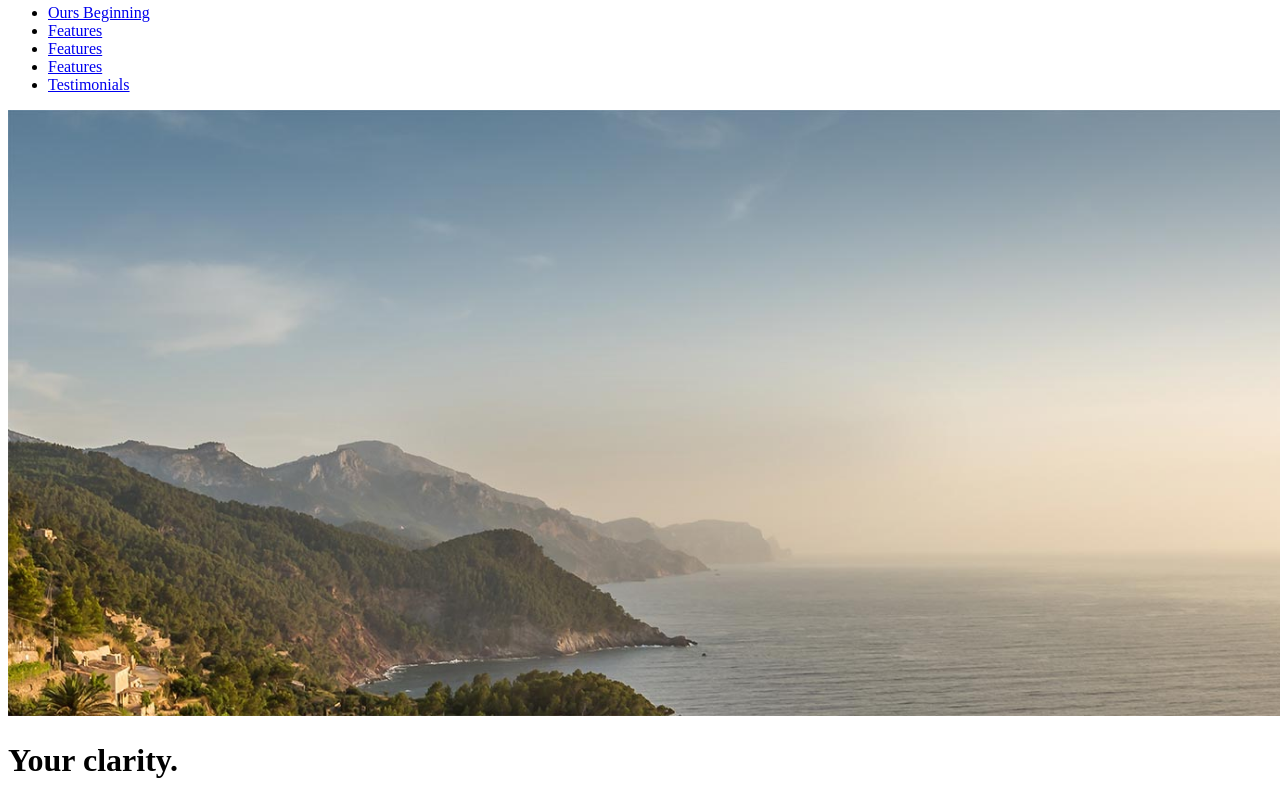
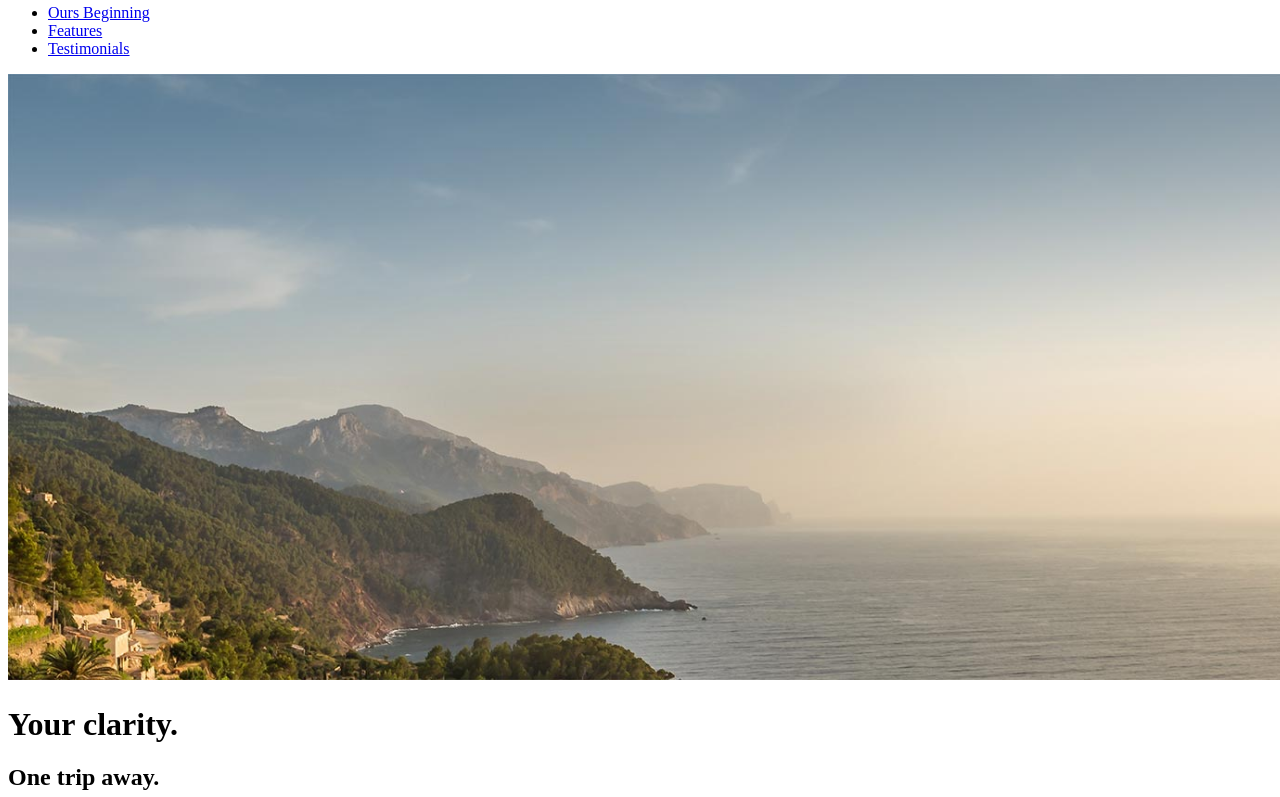
Before and after one commit to 744825/Travel-site-demo, a website: page app/index.html in a window 1280 px wide. Shown: the part 84-881 px from the top of the page. Drawn offline with Linux system fonts and the light colour scheme.

Commit message:
after git testing

```diff
--- a/app/index.html
+++ b/app/index.html
@@ -15,8 +15,6 @@
     <nav>
       <ul>
         <li><a href="#our-beginning">Ours Beginning</a></li>
-        <li><a href="#features">Features</a></li>
-        <li><a href="#features">Features</a></li>
         <li><a href="#features">Features</a></li>
         <li><a href="#testimonials">Testimonials</a></li>
       </ul>
```
